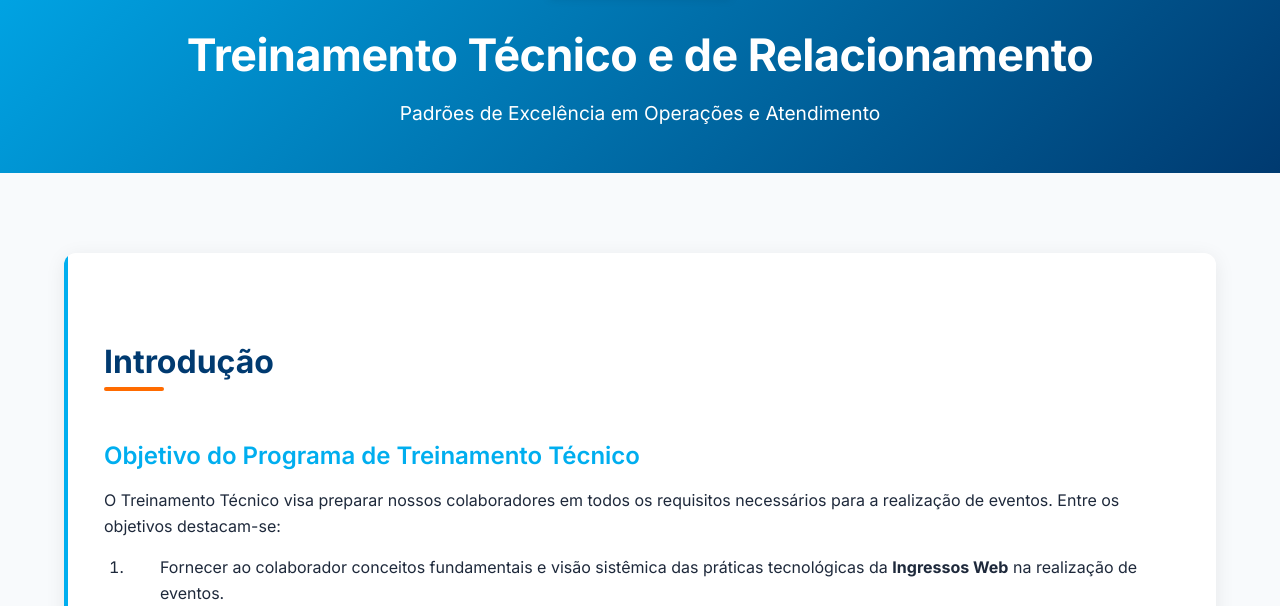
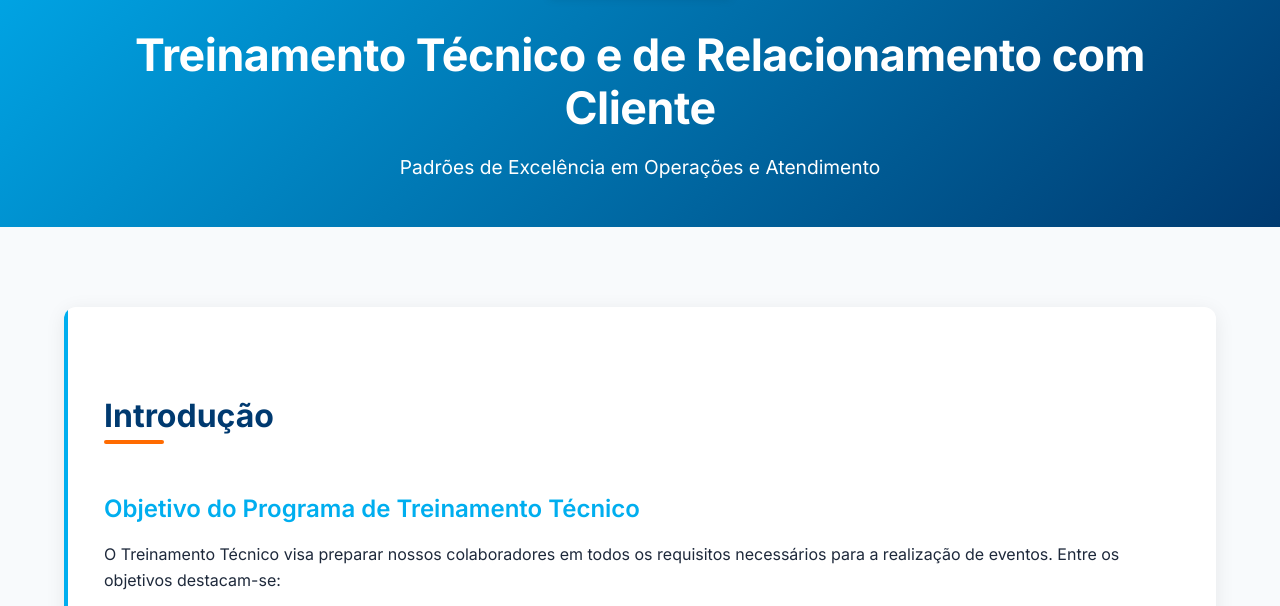
Before and after one commit to aglaessio/ttrc_iw, a plain HTML site: page index.html in a window 1280 px wide. Shown: the part 158-764 px from the top of the page. Drawn offline with Linux system fonts and the light colour scheme.

Commit message:
Update index.html

```diff
--- a/index.html
+++ b/index.html
@@ -662,7 +662,7 @@
     <header>
         <div class="container">
             <img src="https://ingressosweb.com.br/img/logo-light.13bb4c96.png" alt="Ingressos Web" class="logo fade-in">
-            <h1 class="fade-in delay-1">Treinamento Técnico e de Relacionamento</h1>
+            <h1 class="fade-in delay-1">Treinamento Técnico e de Relacionamento com Cliente</h1>
             <p class="subtitle fade-in delay-2">Padrões de Excelência em Operações e Atendimento</p>
         </div>
     </header>
```
